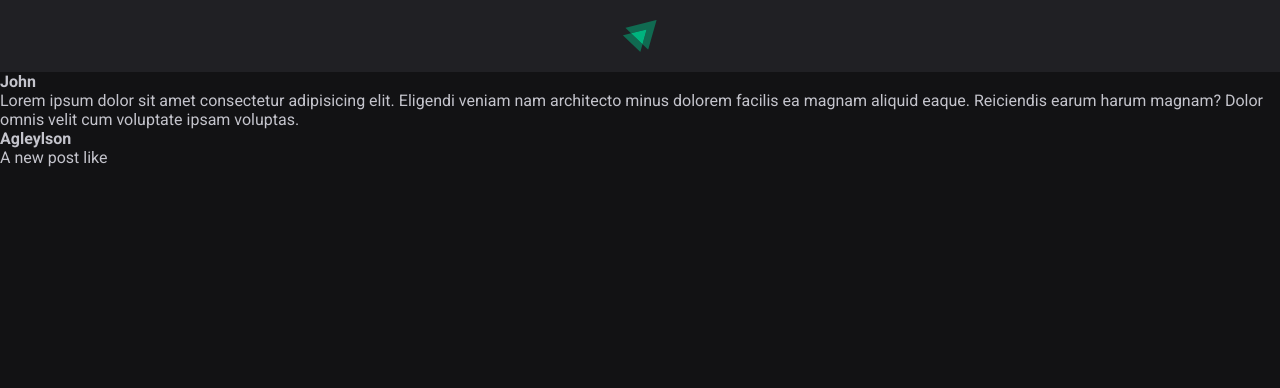
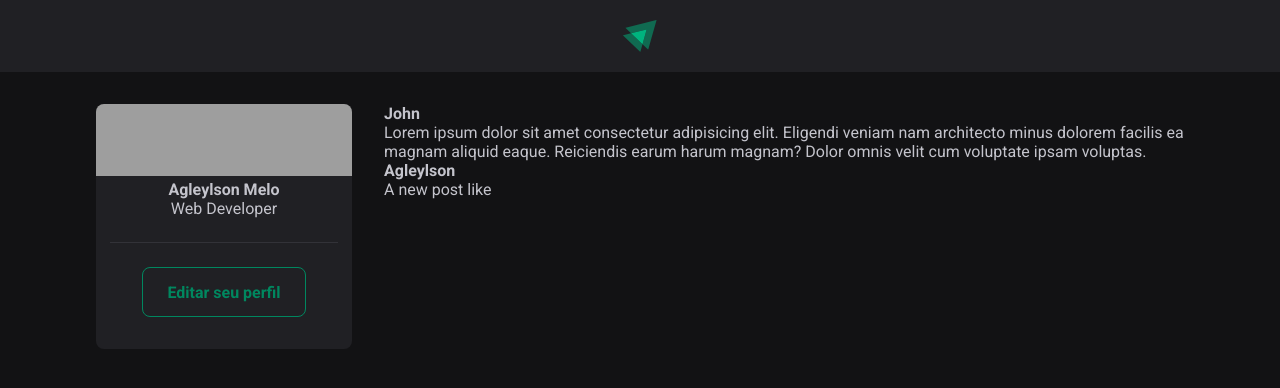
Before and after one commit to agleymelo/01-fundamentals-reactjs-ts, a React (Vite) app: page / in a window 1280 px wide. Shown: the top 388 px of the page. Built offline with nearby package versions, Linux system fonts and the light colour scheme; grey boxes are pictures that could not be loaded.

Commit message:
Estrutura da aplicacao - Componente: Sidebar

```diff
--- a/src/App.jsx
+++ b/src/App.jsx
@@ -1,16 +1,25 @@
 import { Header } from "./components/Header"
 import { Post } from "./Post"
+import { Sidebar } from "./components/Sidebar"
+
+import styles from "./app.module.css"
 
 export function App() {
   return (
     <>
       <Header />
 
-      <Post
-        author="John"
-        content="Lorem ipsum dolor sit amet consectetur adipisicing elit. Eligendi veniam nam architecto minus dolorem facilis ea magnam aliquid eaque. Reiciendis earum harum magnam? Dolor omnis velit cum voluptate ipsam voluptas."
-      />
-      <Post author="Agleylson" content="A new post like" />
+      <div className={styles.wrapper}>
+        <Sidebar />
+
+        <main>
+          <Post
+            author="John"
+            content="Lorem ipsum dolor sit amet consectetur adipisicing elit. Eligendi veniam nam architecto minus dolorem facilis ea magnam aliquid eaque. Reiciendis earum harum magnam? Dolor omnis velit cum voluptate ipsam voluptas."
+          />
+          <Post author="Agleylson" content="A new post like" />
+        </main>
+      </div>
     </>
   )
 }
--- /dev/null
+++ b/src/app.module.css
@@ -0,0 +1,11 @@
+.wrapper {
+  max-width: 70rem;
+
+  margin: 2rem auto;
+  padding: 0 1rem;
+
+  display: grid;
+  grid-template-columns: 256px 1fr;
+  gap: 2rem;
+  align-items: flex-start;
+}
--- /dev/null
+++ b/src/components/Sidebar.jsx
@@ -0,0 +1,21 @@
+import styles from "./Sidebar.module.css"
+
+export function Sidebar() {
+  return (
+    <aside className={styles.sidebar}>
+      <img
+        className={styles.cover}
+        src="https://images.unsplash.com/photo-1604964432806-254d07c11f32?ixlib=rb-1.2.1&ixid=MnwxMjA3fDB8MHxwaG90by1wYWdlfHx8fGVufDB8fHx8&auto=format&fit=crop&w=500&q=50"
+      />
+
+      <div className={styles.profile}>
+        <strong>Agleylson Melo</strong>
+        <span>Web Developer</span>
+
+        <footer>
+          <a href="#">Editar seu perfil</a>
+        </footer>
+      </div>
+    </aside>
+  )
+}
--- /dev/null
+++ b/src/components/Sidebar.module.css
@@ -0,0 +1,39 @@
+.sidebar {
+  background: var(--gray-800);
+  border-radius: 8px;
+  overflow: hidden;
+}
+
+.cover {
+ width: 100%;
+ height: 72px;
+ object-fit: cover;
+}
+
+.profile {
+  display: flex;
+  flex-direction: column;
+  align-items: center;
+}
+
+.sidebar footer {
+  border-top: 1px solid var(--gray-600);
+  margin-top: 1.5rem;
+  padding: 1.5rem 2rem 2rem;
+}
+
+.sidebar footer a {
+  height: 50px;
+
+  background: transparent;
+  color: var(--green-500);
+  border: 1px solid var(--green-500);
+  border-radius: 8px;
+  padding: 0 1.5rem;
+  font-weight: bold;
+  text-decoration: none;
+
+  display: flex;
+  align-items: center;
+  justify-content: center;
+}
```
